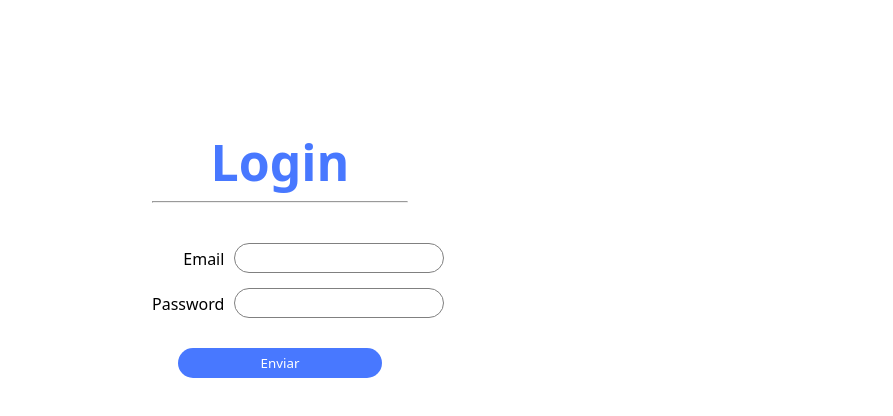
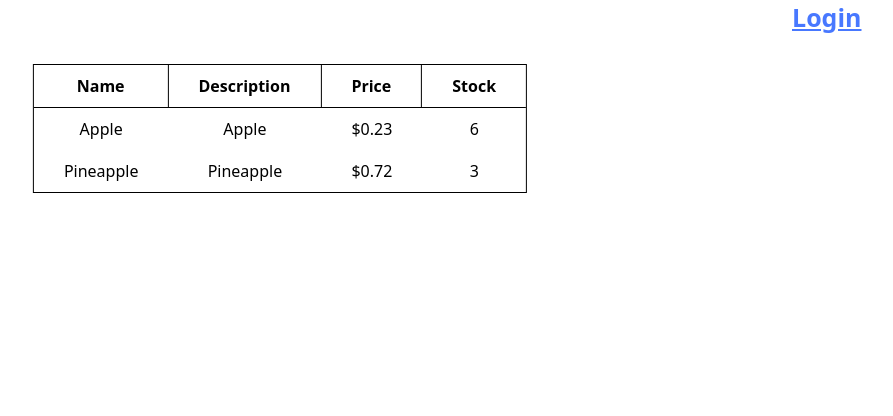
Before and after one commit to Ranvie/vue-plus-firebase, a Vue app: page / in a window 1280 px wide. Shown: the top 416 px of the page, without its empty margins (360-1253 px from the left). Built offline with nearby package versions, Linux system fonts and the light colour scheme; no server answers.

Commit message:
Created Home page, added vue-router to link pages

```diff
--- a/package.json
+++ b/package.json
@@ -10,7 +10,9 @@
   "dependencies": {
     "core-js": "^3.8.3",
     "firebase": "^9.19.1",
-    "vue": "^3.2.13"
+    "firebase-admin": "^11.6.0",
+    "vue": "^3.2.13",
+    "vue-router": "^4.1.6"
   },
   "devDependencies": {
     "@babel/core": "^7.12.16",
--- a/src/App.vue
+++ b/src/App.vue
@@ -1,15 +1,11 @@
 <template>
-  <LoginPage />
+  <router-view />
 </template>
 
 <script>
-import LoginPage from '@/views/LoginPage.vue'
 
 export default {
   name: 'App',
-  components: {
-    LoginPage
-  }
 }
 </script>
 
@@ -20,6 +16,7 @@ export default {
 
   *{
     margin: 0;
+    padding: 0;
     font-family: system-ui, -apple-system, BlinkMacSystemFont, 'Segoe UI', Roboto, Oxygen, Ubuntu, Cantarell, 'Open Sans', 'Helvetica Neue', sans-serif;
   }
 </style>
--- a/src/firebaseConfig.js
+++ b/src/firebaseConfig.js
@@ -1,4 +1,3 @@
-//TODO: Example only file, to work, must set the firebaseConfig based on the config given by Google Firebase
 import { initializeApp } from "firebase/app";
 import { getAuth } from "firebase/auth";
 
--- a/src/main.js
+++ b/src/main.js
@@ -1,4 +1,5 @@
 import { createApp } from 'vue'
 import App from './App.vue'
+import Router from './router/index'
 
-createApp(App).mount('#app')
+createApp(App).use(Router).mount('#app')
--- /dev/null
+++ b/src/router/index.js
@@ -0,0 +1,19 @@
+import { createWebHistory, createRouter } from "vue-router";
+import HomePage from '@/views/HomePage.vue'
+import LoginPage from '@/views/LoginPage.vue'
+
+const routes = [
+  {
+    path: "/", name: "Home", component: HomePage
+  },
+  {
+    path: "/login", name: "Login", component: LoginPage
+  }
+];
+
+const router = createRouter({
+  history: createWebHistory(),
+  routes
+})
+
+export default router;
--- /dev/null
+++ b/src/views/HomePage.vue
@@ -0,0 +1,122 @@
+<template>
+  <header>
+    <router-link to="/login">Login</router-link>
+  </header>
+  <main>
+    <div class="container">
+      <form id="createEntry" v-if="isAdmin"> <!-- Check if the user connected is the admin -->
+        <table>
+          <tr>
+            <td><input type="text" placeholder="Name"></td>
+            <td><input type="text" placeholder="Description"></td>
+            <td><input type="number" placeholder="Price"></td>
+            <td><input type="number" placeholder="Stock"></td>
+          </tr>
+        </table>
+        <button type="submit">Save</button>
+      </form>
+      <table id="showProducts">
+        <tr>
+          <th>Name</th>
+          <th>Description</th>
+          <th>Price</th>
+          <th>Stock</th>
+        </tr>
+        <tr v-for="(product, i) in products" :key="i">
+          <td>{{product.name}}</td>
+          <td>{{product.description}}</td>
+          <td>{{product.price}}</td>
+          <td>{{product.stock}}</td>
+        </tr>
+      </table>
+    </div>
+  </main>
+  <footer>
+
+  </footer>
+</template>
+
+<script>
+import { auth } from '@/firebaseConfig';
+
+export default {
+  data(){
+    return {
+      products: [
+        {name: 'Apple', description: 'Apple', price: '$0.23', stock: '6'},
+        {name: 'Pineapple', description: 'Pineapple', price: '$0.72', stock: '3'}
+      ],
+      isAdmin: false
+    }
+  },
+  mounted(){
+    this.isUserAdmin();
+  },
+  methods: {
+    async isUserAdmin()
+    {
+      auth.onAuthStateChanged((user) => {
+        if(auth.currentUser === undefined) { return false; }
+
+        user.getIdTokenResult(true).then((idTokenResult) => {
+          this.isAdmin = idTokenResult.claims.admin === true;
+        })
+      })
+    }
+  }
+}
+</script>
+
+<style scoped>
+  header a{
+    color: var(--light-blue);
+    font-size: 25px;
+    font-weight: 900;
+    margin-left: 90%;
+  }
+
+  table#showProducts{
+    border: 1px solid black;
+    border-spacing: 0;
+    margin-top: 30px;
+    margin-left: 50%;
+    transform: translateX(-50%);
+  }
+
+  table#showProducts th{
+    border-bottom: 1px solid black;
+    border-right: 1px solid black;
+  }
+
+  table#showProducts th:last-child{
+    border-right: none;
+  }
+
+  table#showProducts th, table#showProducts td{
+    text-align: center;
+    padding: 10px 30px;
+  }
+
+  #createEntry table{
+    margin-left: 50%;
+    transform: translateX(-50%);
+    padding: 20px;
+  }
+
+  #createEntry button{
+    margin-left: 80%;
+    transform: translateX(-80%);
+    padding: 5px 20px;
+    color: white;
+    text-shadow: 0.5px 0.5px 0.5px black;
+    font-weight: 900;
+    background-color: rgb(35, 195, 35);
+    border: 0;
+    border-radius: 20px;
+  }
+
+  .container{
+    width: 70%;
+    margin: auto;
+  }
+</style>
--- a/src/views/LoginPage.vue
+++ b/src/views/LoginPage.vue
@@ -25,6 +25,7 @@
 import CustomInput from '@/components/CustomInput.vue'
 import { signInWithEmailAndPassword } from 'firebase/auth'
 import { auth } from '@/firebaseConfig'
+import router from '@/router'
 
 export default {
   data()
@@ -47,9 +48,8 @@ export default {
     tryToLogin(email, password)
     {
       signInWithEmailAndPassword(auth, email, password)
-      .then((credentials) => {
-        console.log(credentials);
-        alert("Logado com sucesso");
+      .then(() => {
+        router.push({ name: "Home" });
       })
       .catch((err) => {
         if(err.code == "auth/user-not-found" || err.code == "auth/wrong-password")
--- a/vue.config.js
+++ b/vue.config.js
@@ -1,4 +1,5 @@
 const { defineConfig } = require('@vue/cli-service')
 module.exports = defineConfig({
   transpileDependencies: true,
+  publicPath: '/vue-login-page/'
 })
```
Also changed, not shown: 2 other files (tests, documents, lock files or other folders).
